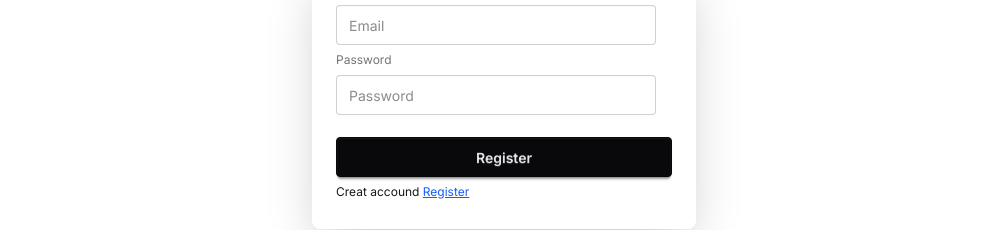
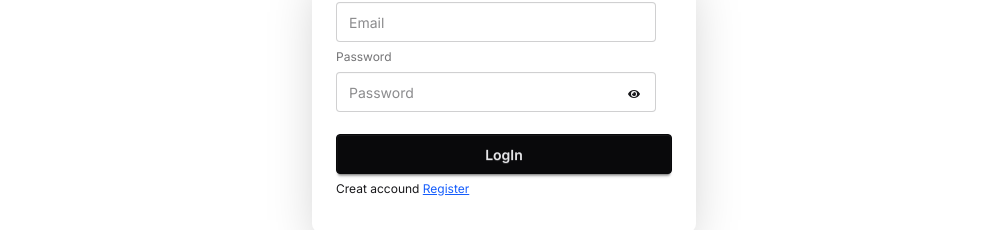
Before and after one commit to faysil-amin/web-ai-cliend-site, a React (Vite) app: page /login in a window 1280 px wide. Shown: the part 374-604 px from the top of the page, without its empty margins (136-1143 px from the left). Built offline with nearby package versions, Linux system fonts and the light colour scheme; no server answers.

Commit message:
login page add

```diff
--- a/src/Pages/Login/Login.jsx
+++ b/src/Pages/Login/Login.jsx
@@ -1,11 +1,42 @@
-import React from "react";
+import React, { useState } from "react";
 import { Link } from "react-router";
+import useAuth from "../Auth/useAuth";
+import Swal from "sweetalert2";
+import { FaEye, FaEyeSlash } from "react-icons/fa";
 
 const Login = () => {
+  const [show, setShow] = useState(false);
+  const [error, setError] = useState("");
+  const { UserSignin } = useAuth();
+  const handleFrom = (e) => {
+    e.preventDefault();
+    const email = e.target.email.value;
+    const password = e.target.password.value;
+    UserSignin(email, password)
+      .then(() => {
+        Swal.fire({
+          title: "LogIn Successfull",
+          icon: "success",
+          draggable: true,
+        });
+      })
+      .catch(() => {
+        setError("check your email & password");
+      });
+  };
+  const handleShow = () => {
+    if (show) {
+      setShow(false);
+    } else {
+      setShow(true);
+    }
+  };
   return (
-    <form>
     <div className="flex items-center justify-center w-full h-screen">
-        <form className="w-full flex items-center justify-center">
+      <form
+        onSubmit={handleFrom}
+        className="w-full flex items-center justify-center"
+      >
         <div className="card bg-base-100 w-full max-w-sm shrink-0 shadow-2xl">
           <div className="card-body">
             <fieldset className="fieldset">
@@ -13,31 +44,39 @@ const Login = () => {
               <label className="label">Email</label>
               <input
                 type="email"
-                  name="name"
+                name="email"
                 className="input"
                 placeholder="Email"
               />
               {/* password */}
               <label className="label">Password</label>
+              <div className="relative">
                 <input
                   name="password"
-                  type="password"
+                  type={show ? "text" : "password"}
                   className="input"
                   placeholder="Password"
                 />
-                <button className="btn btn-neutral mt-4">Register</button>
+                <p
+                  className="absolute right-8 top-4"
+                  onClick={() => handleShow()}
+                >
+                  {show ? <FaEyeSlash /> : <FaEye />}
+                </p>
+              </div>
+              <button className="btn btn-neutral mt-4">LogIn</button>
               <p>
                 Creat accound{" "}
                 <Link to={"/register"} className="underline text-blue-600">
                   Register
                 </Link>
               </p>
+              <p className="text-red-500">{error}</p>
             </fieldset>
           </div>
         </div>
       </form>
     </div>
-    </form>
   );
 };
 
--- a/src/Pages/Register/Register.jsx
+++ b/src/Pages/Register/Register.jsx
@@ -3,9 +3,11 @@ import Container from "../../Component/Container/Container";
 import { Link, useNavigate } from "react-router";
 import { AuthContext } from "../../Component/Context/AuthContext/AuthContext";
 import Swal from "sweetalert2";
+import { FaEye, FaEyeSlash } from "react-icons/fa";
 const Register = () => {
+  const [show, setShow] = useState(false);
   const navigate = useNavigate();
-  const { creatUser, userUpdate } = useContext(AuthContext);
+  const { creatUser } = useContext(AuthContext);
   const [error, setError] = useState("");
   const handleFrom = (e) => {
     e.preventDefault();
@@ -15,10 +17,7 @@ const Register = () => {
     const password = e.target.password.value;
     const passwordLengthCheck = /^.{6,}$/;
     const passwordCaseCheck = /^(?=.*[a-z])(?=.*[A-Z]).+$/;
-    const userObjects = {
-      displayName: name,
-      photoURL: url,
-    };
+
     if (!passwordLengthCheck.test(password)) {
       setError("Password must be at least 6 characters");
       return;
@@ -40,6 +39,13 @@ const Register = () => {
         navigate("/");
       })
       .catch(() => {});
+  };
+  const handleShow = () => {
+    if (show) {
+      setShow(false);
+    } else {
+      setShow(true);
+    }
   };
   return (
     <Container>
@@ -79,13 +85,20 @@ const Register = () => {
                 />
                 {/* password */}
                 <label className="label">Password</label>
-                <input
-                  name="password"
-                  type="password"
-                  className="input"
-                  placeholder="Password"
-                  required
-                />
+                <div className="relative">
+                  <input
+                    name="password"
+                    type={show ? "text" : "password"}
+                    className="input"
+                    placeholder="Password"
+                  />
+                  <p
+                    className="absolute right-8 top-4"
+                    onClick={() => handleShow()}
+                  >
+                    {show ? <FaEyeSlash /> : <FaEye />}
+                  </p>
+                </div>
                 <button className="btn btn-neutral mt-4">Register</button>
                 <p>
                   I have already accound{" "}
```
Lines whose indentation alone changed are shown as unchanged.
